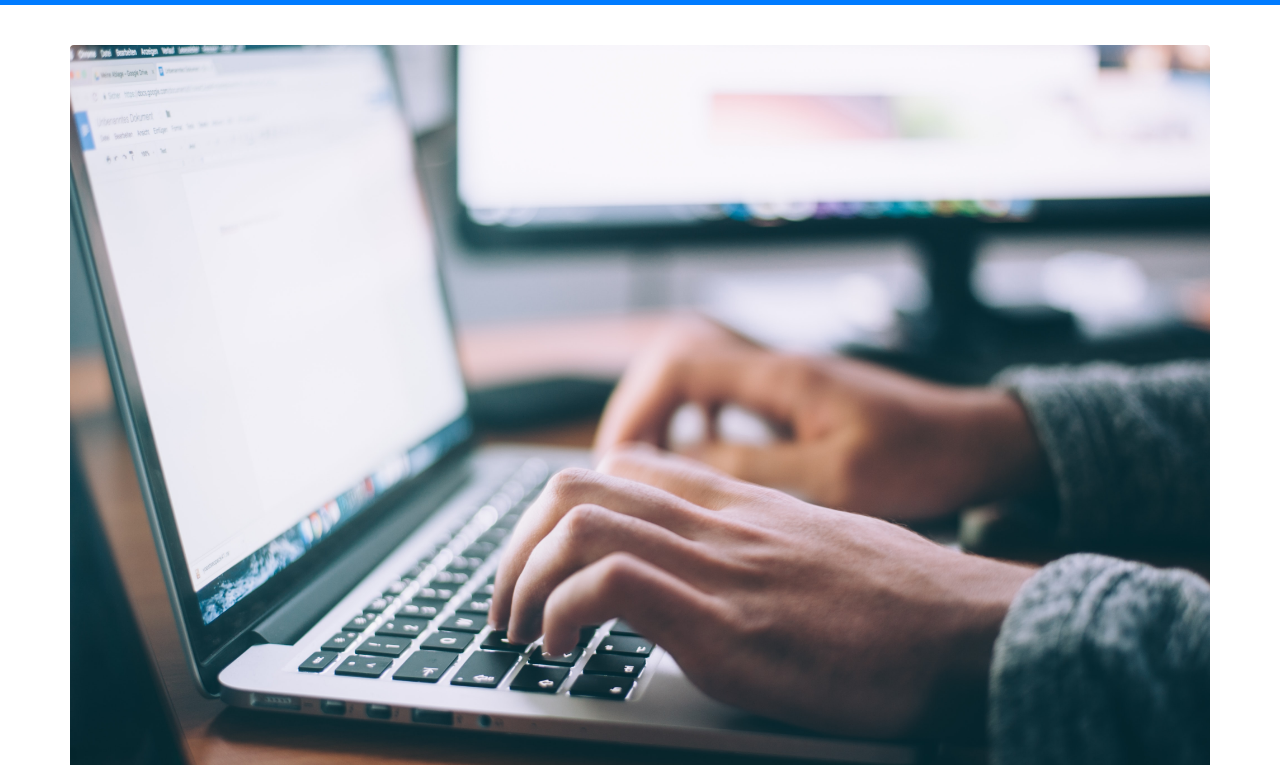
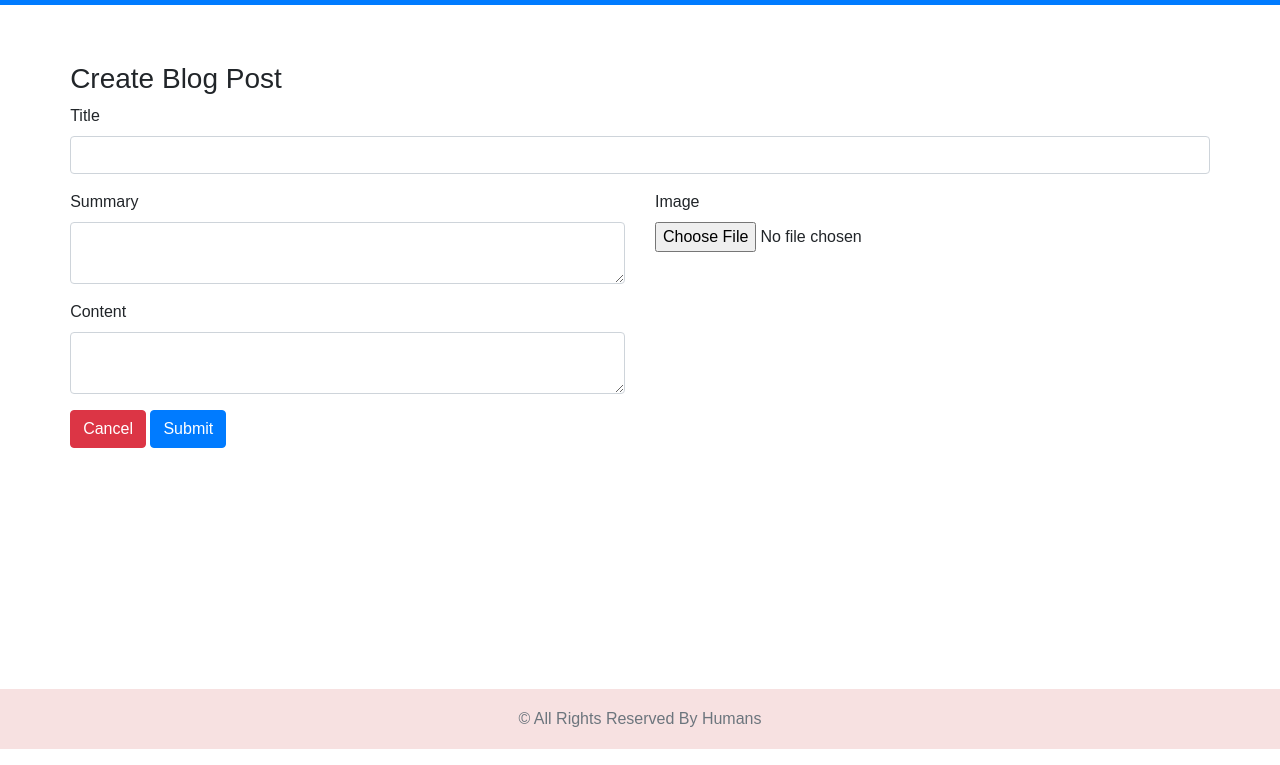
Before and after one commit to Iamsbharti/advanced-style-bootstrap, a website built with Parcel: page createBlog.html in a window 1280 px wide. Shown: the part 51-816 px from the top of the page. Built offline with nearby package versions, Linux system fonts and the light colour scheme.

Commit message:
added bootstarp-form and fixed typos

```diff
--- a/viewBlog1.html
+++ b/createBlog.html
@@ -55,28 +55,45 @@
         </form>
       </div>
     </nav>
-    <div class="container" style="margin-top:40px">
-      <div class="row">
-        <div class="col">
-          <figure>
-            <img
-              src="src/images/img1.jpg"
-              class="figure-img img-fluid rounded"
-              alt="?"
-            />
-            <figcaption class="figure-caption">
-              Updated 5 minutes ago
-            </figcaption>
-          </figure>
+    <!--Create Blog Form-->
+    <div class="container">
+      <h3 class="margin-top-5 margin-botton-5">Create Blog Post</h3>
+      <form>
+        <div class="form-group">
+          <label for="title">Title</label>
+          <input type="text" class="form-control" id="title" required />
         </div>
-      </div>
-    </div>
-    <div class="container">
-      <p class="first-alphabet-large">
-        It has been a great experience decoding the jargaon around bootstarp.A
-        significant goal is achievd but a lot has to be done.Stay focussed on
-        what you started.This is not the doom, the besh is yet to come
-      </p>
+        <div class="row">
+          <div class="col-md-6 col-sm-12">
+            <div class="form-group">
+              <label for="summary">Summary</label>
+              <textarea
+                type="text"
+                class="form-control"
+                id="summary"
+              ></textarea>
+            </div>
+          </div>
+          <div class="col-md-6 col-sm-12">
+            <div class="form-group">
+              <label for="image">Image</label>
+              <input type="file" class="form-control-file" id="image" />
+            </div>
+          </div>
+          <div class="col-md-6 col-sm-12">
+            <div class="form-group">
+              <label for="content">Content</label>
+              <textarea
+                class="form-control"
+                type="text"
+                id="content"
+              ></textarea>
+            </div>
+          </div>
+        </div>
+        <button type="cancel" class="btn btn-danger">Cancel</button>
+        <button type="submit" class="btn btn-primary">Submit</button>
+      </form>
     </div>
     <!--Footer--->
     <footer class="footer">
--- a/src/styles.css
+++ b/src/styles.css
@@ -37,3 +37,7 @@ body {
 .first-alphabet-large::first-letter {
   font-size: 3rem;
 }
+.img-custom {
+  width: 150vmax;
+  height: 150vmax;
+}
```
Also changed, not shown: index.html (+3 -3 lines).
